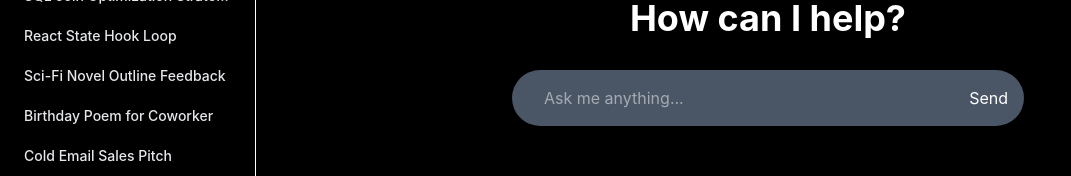
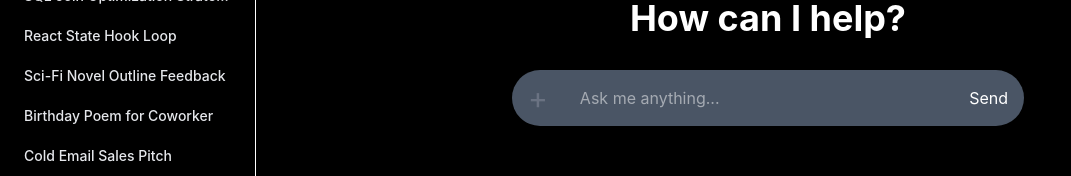
Before and after one commit to Shurickin/react-chatbot-frontend, a React (Vite) app in the folder src/chatbot-ui/: page /home in a window 1280 px wide. Shown: the part 378-554 px from the top of the page, without its empty margins (0-1071 px from the left). Built offline with nearby package versions, Linux system fonts and the light colour scheme.

Commit message:
addded pdf upload

```diff
--- a/src/chatbot-ui/src/api/chat.js
+++ /dev/null
@@ -1,44 +0,0 @@
-// export async function askQuestion(sessionId, question) {
-//     const response = await fetch("http://127.0.0.1:8000/ask", {
-//         method: "POST",
-//         headers: {
-//             "Content-Type": "application/json"
-//         },
-//         body: JSON.stringify({
-//             session_id: sessionId,
-//             question: question
-//         })
-//     });
-
-//     return await response.json();
-// }
-
-export async function askQuestion(sessionId, question, onChunk) {
-    const response = await fetch("http://127.0.0.1:8000/ask", {
-        method: "POST",
-        headers: {
-            "Content-Type": "application/json",
-        },
-        body: JSON.stringify({
-            session_id: sessionId,
-            question: question,
-        }),
-    });
-
-    const reader = response.body.getReader();
-    const decoder = new TextDecoder();
-
-    while (true) {
-        const { done, value } = await reader.read();
-
-        if (done) {
-            break;
-        }
-
-        const chunk = decoder.decode(value, { stream: true });
-
-        console.log("CHUNK:", chunk);
-
-        onChunk(chunk);
-    }
-}
--- /dev/null
+++ b/src/chatbot-ui/src/api/chat.jsx
@@ -0,0 +1,106 @@
+// export async function askQuestion(sessionId, question) {
+//     const response = await fetch("http://127.0.0.1:8000/ask", {
+//         method: "POST",
+//         headers: {
+//             "Content-Type": "application/json"
+//         },
+//         body: JSON.stringify({
+//             session_id: sessionId,
+//             question: question
+//         })
+//     });
+
+//     return await response.json();
+// }
+import { useState } from "react";
+
+export async function askQuestion(sessionId, question, onChunk) {
+    const response = await fetch("http://127.0.0.1:8000/ask", {
+        method: "POST",
+        headers: {
+            "Content-Type": "application/json",
+        },
+        body: JSON.stringify({
+            session_id: sessionId,
+            question: question,
+        }),
+    });
+
+    const reader = response.body.getReader();
+    const decoder = new TextDecoder();
+
+    while (true) {
+        const { done, value } = await reader.read();
+
+        if (done) {
+            break;
+        }
+
+        const chunk = decoder.decode(value, { stream: true });
+
+        // console.log("CHUNK:", chunk);
+
+        onChunk(chunk);
+    }
+}
+
+export function UploadDocument({addUploadMsg, addMsg}) {
+    const [uploadStatus, setUploadStatus] = useState("idle");
+
+    const [uploadedFile, setUploadedFile] = useState("");
+
+    const uploadFile = async (event) => {
+        const file = event.target.files[0];
+
+        if (!file) {
+            return;
+        }
+
+        setUploadStatus("uploading");
+        setUploadedFile(file.name);
+
+        addMsg("user", `Uploaded ${file.name}`)
+        addMsg("assistant", `Uploading "${file.name}"...`)
+
+        //await new Promise(resolve => setTimeout(resolve, 1000000000));
+
+        const formData = new FormData();
+        formData.append("file", file);
+
+        try {
+            const response = await fetch("http://localhost:8000/upload", {
+                method: "POST",
+                body: formData,
+            });
+
+            if (!response.ok) {
+                throw new Error("Upload failed");
+            }
+
+            setUploadStatus("success");
+            addUploadMsg(`Upload Successful! You can now ask questions about ${file.name}`);
+        } catch {
+            setUploadStatus("error");
+            addUploadMsg("Upload Failed!")
+        }
+
+        event.target.value = "";
+    };
+
+    return (
+        <div className="ml-4">
+            <input
+                id="file-upload"
+                type="file"
+                className="hidden"
+                onChange={uploadFile}
+            />
+            <label
+                htmlFor="file-upload"
+                className="cursor-pointer text-gray-500 hover:text-cyan-400 text-3xl"
+            >
+                +
+            </label>
+        </div>
+    );
+}
--- a/src/chatbot-ui/src/components/ChatInput.jsx
+++ b/src/chatbot-ui/src/components/ChatInput.jsx
@@ -1,6 +1,9 @@
-export default function ChatInput({input, setInput, sendMessage}) {
+import { UploadDocument } from "../api/chat.jsx";
+
+export default function ChatInput({input, setInput, sendMessage, addUploadMsg, addMsg}) {
     return(
-        <form className='flex mt-8 w-full max-w-lg bg-gray-600 text-white rounded-full h-14' onSubmit={sendMessage}>
+        <form className='flex mt-8 w-full max-w-lg bg-gray-600 text-white rounded-full h-14 items-center' onSubmit={sendMessage}>
+            <UploadDocument addUploadMsg={addUploadMsg} addMsg={addMsg}/>
             <input
                 className='flex-1 mx-8 outline-none'
                 type="text"
--- a/src/chatbot-ui/src/views/Home.jsx
+++ b/src/chatbot-ui/src/views/Home.jsx
@@ -1,11 +1,12 @@
 import { useState } from "react";
 
-import { askQuestion } from "../api/chat";
+import { askQuestion, UploadDocument } from "../api/chat.jsx";
 
 import Sidebar from '../components/Sidebar'
 import ChatInput from "../components/ChatInput";
 import ChatMessages from "../components/ChatMsgs";
 import dropdown from "../assets/dropdown.png";
+
 
 function Home() {
     const [messages, setMessages] = useState([]);
@@ -57,6 +58,33 @@ function Home() {
             }
         );
     };
+
+    const addUploadMsg = (text) => {
+        setMessages(prev => {
+            const updated = [...prev];
+
+            const lastMsg = updated[updated.length - 1];
+
+            updated[updated.length - 1] = {
+                ...lastMsg,
+                content: text
+            };
+            // `✓ ${file.name} uploaded successfully.`
+
+            return updated;
+        });
+    }
+
+    const addMsg = (role, text) => {
+        setMessages(prev => [
+            ...prev,
+            {
+                role: role,
+                content: text
+            }
+        ]);
+    }
+
 
     // This was for an entire message post-fastapi connection
     // const sendMessage = async (e) => {
@@ -156,6 +184,8 @@ function Home() {
                             input={input}
                             setInput={setInput}
                             sendMessage={sendMessage}
+                            addUploadMsg={addUploadMsg}
+                            addMsg={addMsg}
                         />
                     </div>
                 ) : (
@@ -164,6 +194,8 @@ function Home() {
                             input={input}
                             setInput={setInput}
                             sendMessage={sendMessage}
+                            addUploadMsg={addUploadMsg}
+                            addMsg={addMsg}
                         />
                     </div>
                 )}
```
